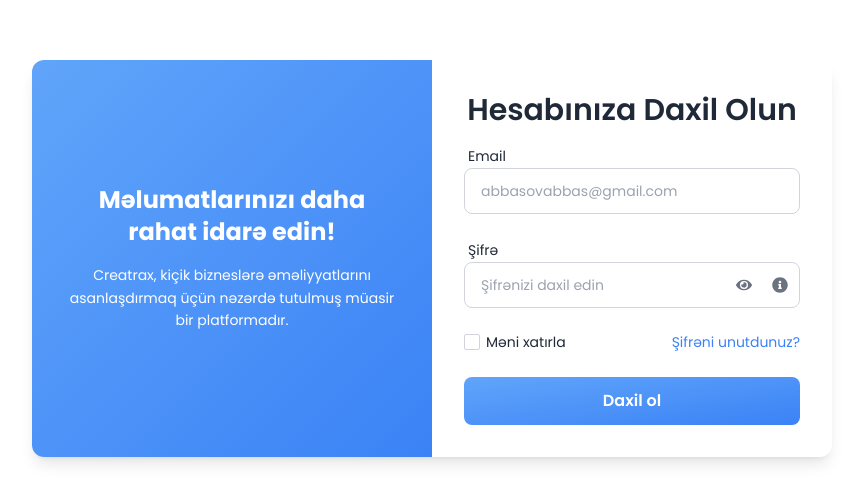
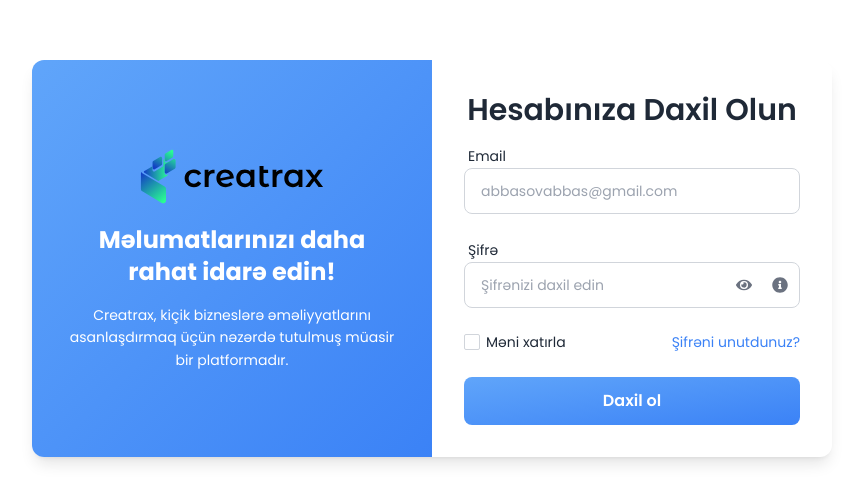
Before and after one commit to nihad-xalq/creatrax, a Next.js app: page /login in a window 1280 px wide. Shown: the part 142-644 px from the top of the page, without its empty margins (208-1068 px from the left). Built offline with nearby package versions, Linux system fonts and the light colour scheme.

Commit message:
logo added to login section

```diff
--- a/src/views/LoginView.tsx
+++ b/src/views/LoginView.tsx
@@ -8,6 +8,8 @@ import { yupResolver } from "@hookform/resolvers/yup";
 import { useRouter } from "next/navigation";
 import { useForm } from "react-hook-form";
 import * as yup from "yup";
+import { Logo } from "@/components/reusable/Logo";
+import Image from "next/image";
 
 const schema = yup.object().shape({
   email: yup
@@ -52,6 +54,13 @@ export const LoginView = () => {
           {/* Visual Section */}
           <div className="hidden lg:flex lg:w-1/2 bg-gradient-to-tl from-blue-500 to-blue-400 text-white p-8 justify-center items-center">
             <div className="text-center space-y-4">
+              <Image
+                src="/old-logo.svg"
+                alt="Creatrax"
+                width={0}
+                height={0}
+                className="w-2/3 mx-auto h-auto"
+              />
               <h3 className="text-2xl font-bold">
                 Məlumatlarınızı daha rahat idarə edin!
               </h3>
```
